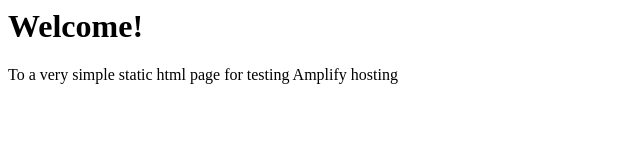
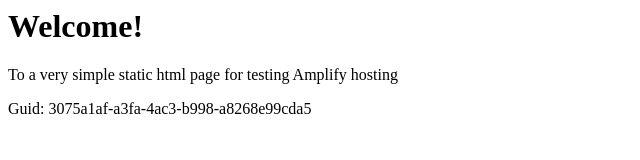
Before and after one commit to aws-aemilia-kix/Github-PR-Commit-Integration-Test-DoNotTouch-Gith-OKSLNVO2-v1-prod-ap-northeast-3, a website: page src/index.html in a window 1280 px wide. Shown: the whole page, without its empty margins (0-640 px from the left). Drawn offline with Linux system fonts and the light colour scheme.

Commit message:
commit from integ tests

```diff
--- a/src/index.html
+++ b/src/index.html
@@ -1,3 +1,5 @@
+
+
 <html lang="en">
 
 <head>
@@ -10,6 +12,6 @@
 <body>
     <h1>Welcome!</h1>
     <p>To a very simple static html page for testing Amplify hosting</p>
-</body>
+    <p>Guid: 3075a1af-a3fa-4ac3-b998-a8268e99cda5</p></body>
 
 </html>
```
